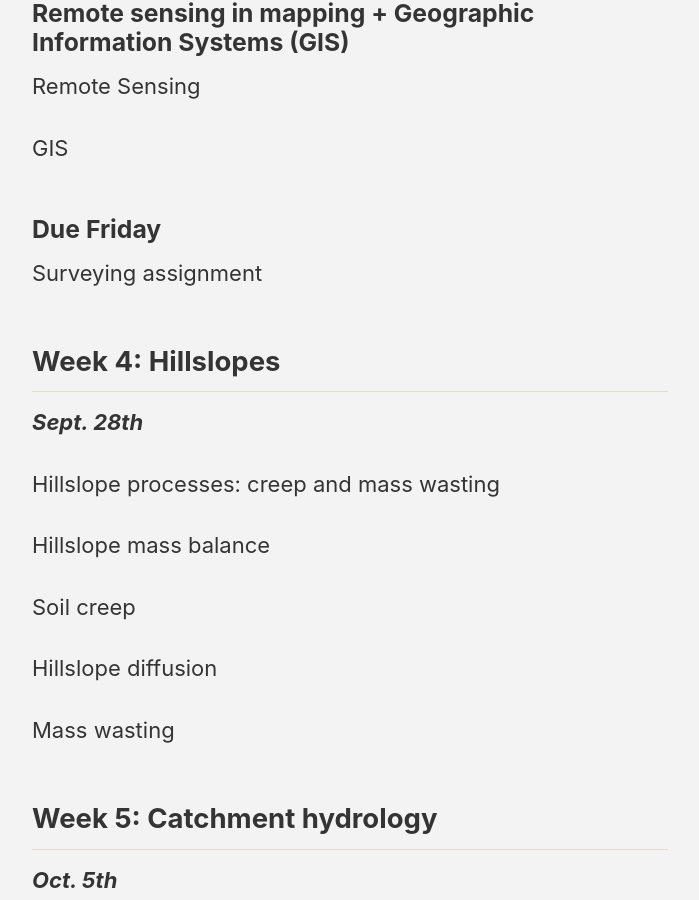
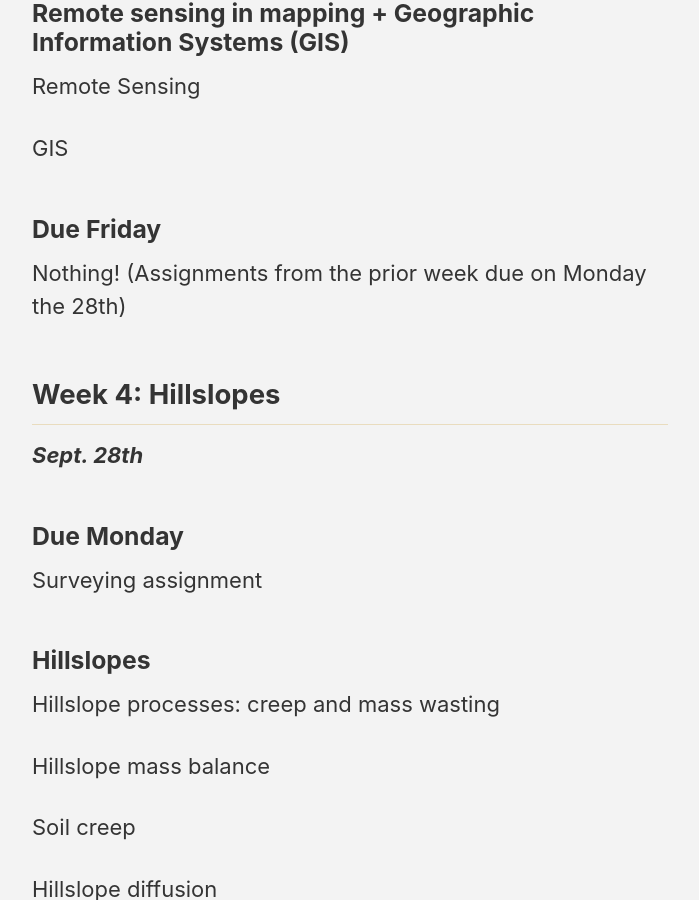
Before and after one commit to GeomorphOnline/GeomorphOnline.github.io, a Jekyll site: the page built from _pages/schedule.md, in a window 1280 px wide and 900 px high, scrolled down 2653 px. Shown: the whole window, without its empty margins (290-989 px from the left). Built offline with Jekyll 4.4.1, drawn with Linux system fonts in a browser that asks for light colours; cached includes are drawn as plain includes; nearby versions of some CDN libraries.

Commit message:
Friday to Monday due date for surveying

```diff
--- a/_pages/schedule.md
+++ b/_pages/schedule.md
@@ -88,7 +88,7 @@ GIS
 
 ### Due Friday
 
-Surveying assignment
+Nothing! (Assignments from the prior week due on Monday the 28th)
 
 <!--### Due Friday
 
@@ -100,6 +100,12 @@ Surveying-->
 ## Week 4: Hillslopes
 
 ***Sept. 28th***
+
+### Due Monday
+
+Surveying assignment
+
+### Hillslopes
 
 Hillslope processes: creep and mass wasting
 
```
